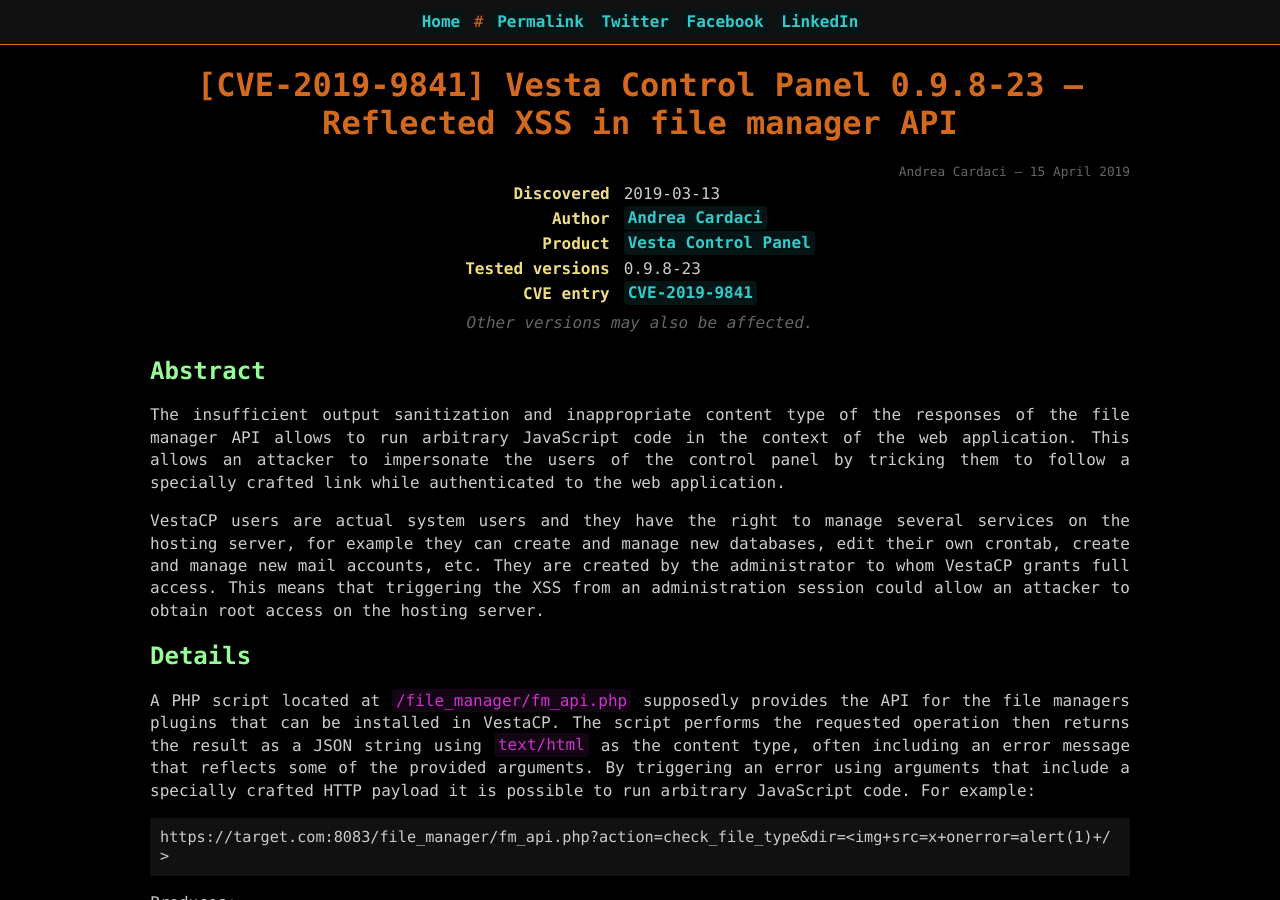
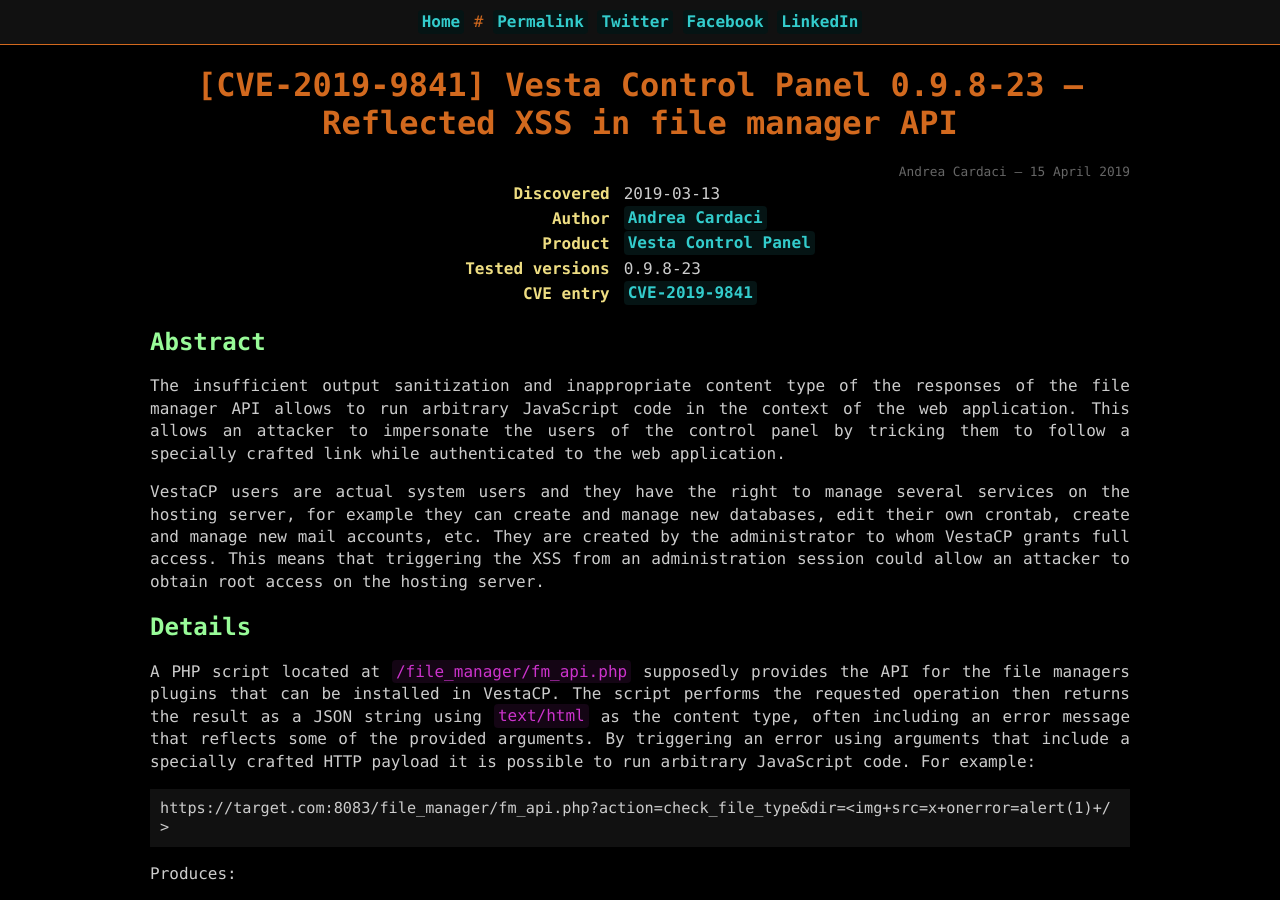
Before and after one commit to cyrus-and/cyrus-and.github.io, a Jekyll site: the page built from advisories/_posts/2019-04-15-vesta-control-panel-0.9.8-23-reflected-xss-in-file-manager-api.md, in a window 1280 px wide and 900 px high. Built offline with Jekyll 4.4.1, drawn with Linux system fonts in a browser that asks for light colours.

Commit message:
Drop the "Other versions may also be affected" notice

```diff
--- a/_includes/advisory-header.md
+++ b/_includes/advisory-header.md
@@ -14,10 +14,3 @@
 | **CVE entry** | [{{ page.advisory.cve }}](https://cve.mitre.org/cgi-bin/cvename.cgi?name={{ page.advisory.cve }}) |
 {%- endif %}
 {:#advisory-header}
-
-{% unless page.advisory.tested_versions_only %}
-|                                        |
-|:--------------------------------------:|
-| *Other versions may also be affected.* |
-{:#advisory-header}
-{% endunless %}
```
Also changed, not shown: advisories/_posts/2019-03-19-squirrelmail-1.4.22-stored-xss-in-received-emails.md (+0 -1 lines), advisories/_posts/2019-04-15-vesta-control-panel-0.9.8-23-reflected-xss-in-file-manager-api.md (+0 -1 lines).
